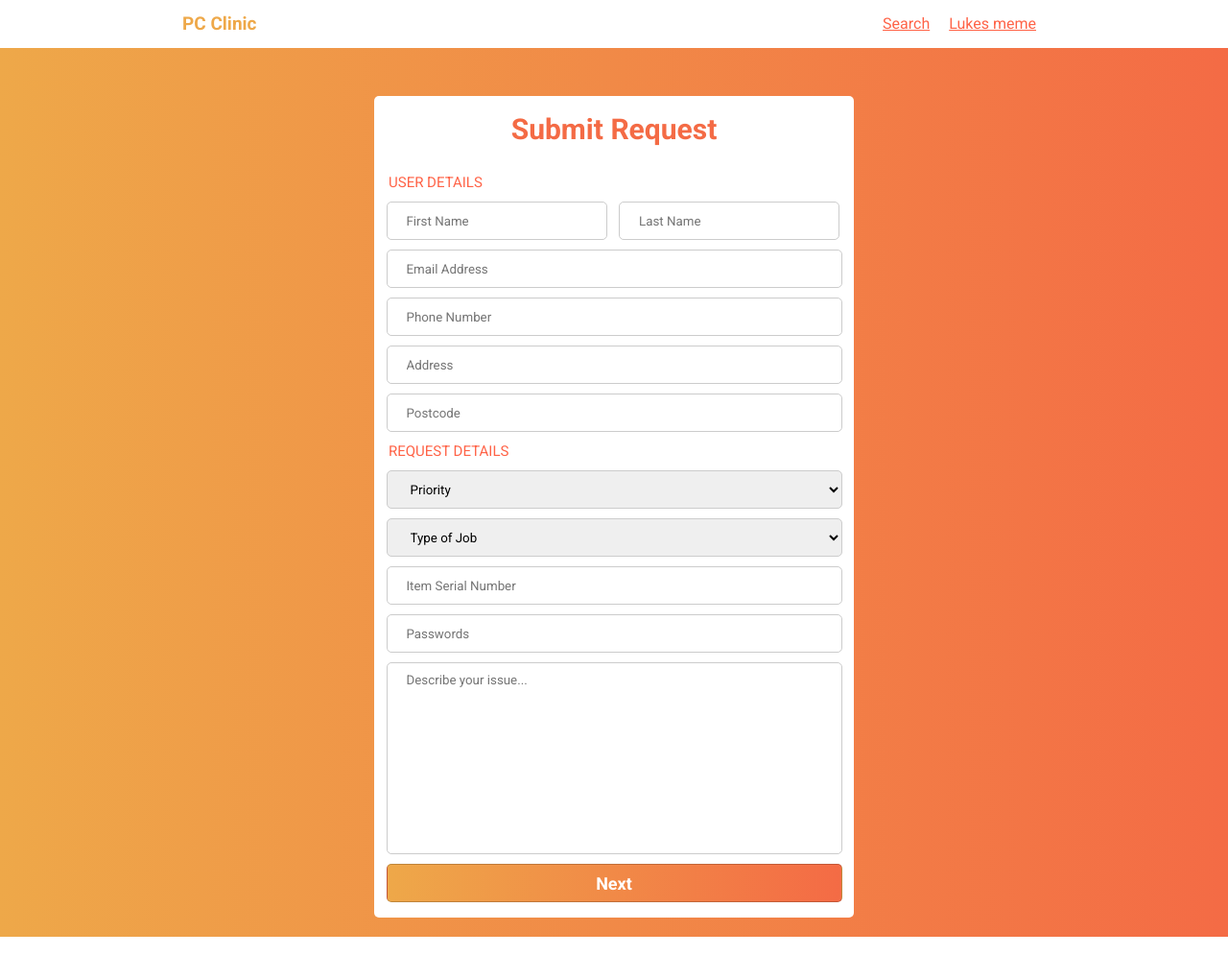
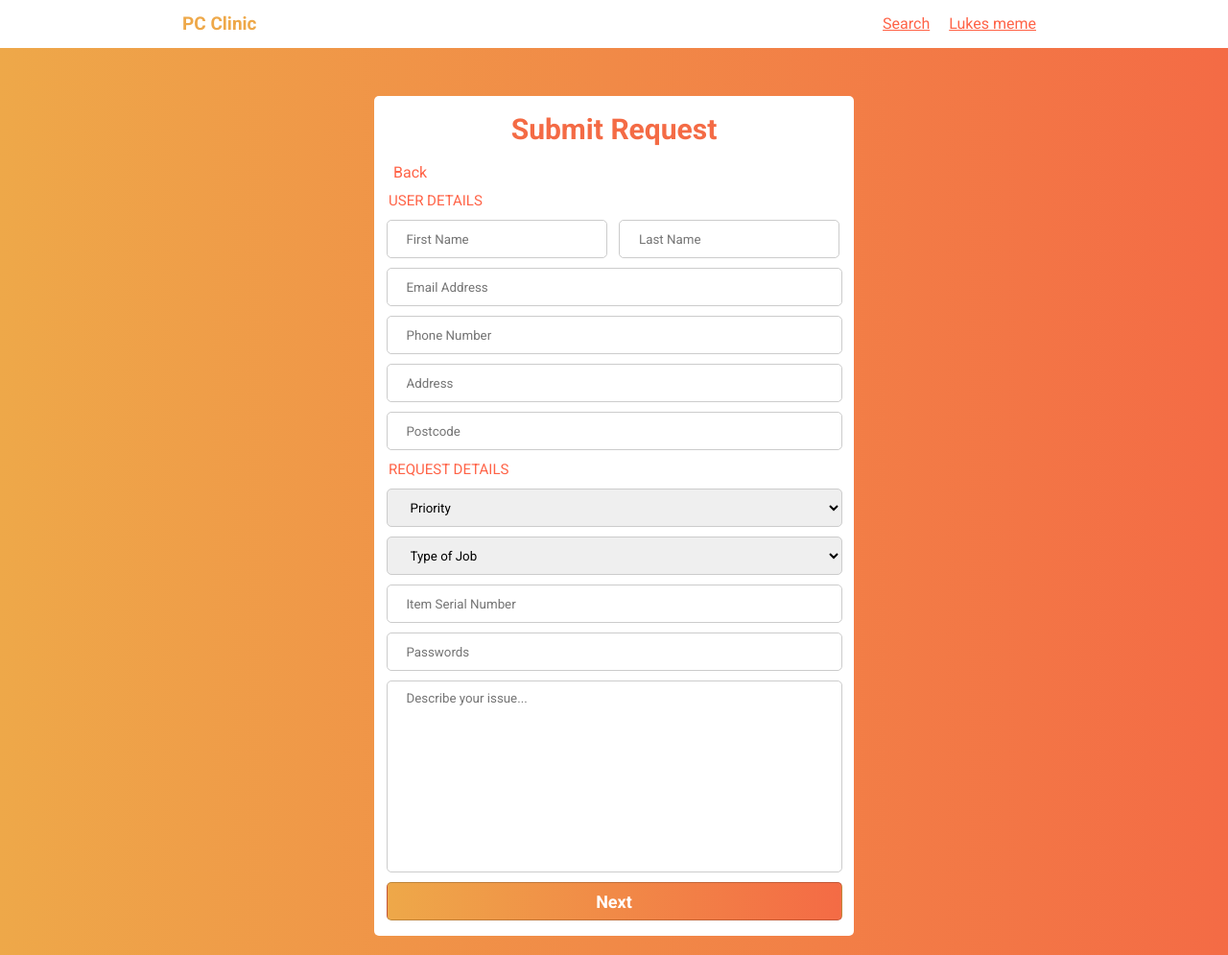
Before and after one commit to Patross/PC_Clinic, a PHP site: page /index.php?mode=NEW in a window 1280 px wide. Shown: the whole page at 96% size. Run offline with PHP 8.4, Linux system fonts and the light colour scheme.

Commit message:
Back button

```diff
--- a/css/styles.css
+++ b/css/styles.css
@@ -45,6 +45,14 @@ body {
 	border-radius: 5px;
 	padding-bottom: 1.25%;
 	margin-bottom: 20px;
+}
+.form a {
+	color: tomato;
+	margin-left: 20px;
+	text-decoration: none;
+}
+.form a:hover {
+	text-decoration: underline;
 }
 .form input,
 select,
--- a/index.php
+++ b/index.php
@@ -24,6 +24,7 @@ if(isset($_GET['mode'])){
 		<?php if($mode == "NEW"): ?>
 		<form class="form" action="includes/booking.inc.php?mode=new" method="POST">
 			<div class="title">Submit Request</div>
+			<a href="index.php">Back</a>
 			<div class="subtitle">User Details</div>
 			<input type="text"  placeholder="First Name"         name="firstName">
 			<input type="text"  placeholder="Last Name"          name="lastName">
@@ -54,6 +55,7 @@ if(isset($_GET['mode'])){
 		<?php if($mode == "OLD"): ?>
 		<form class="form" action="includes/booking.inc.php" method="POST">
 			<div class="title">Submit Request</div>
+			<a href="index.php">Back</a>
 			<div class="subtitle">User Details</div>
 			<input type="email" placeholder="Email Address"      name="email">
 			<div class="subtitle">Request Details</div>
```
